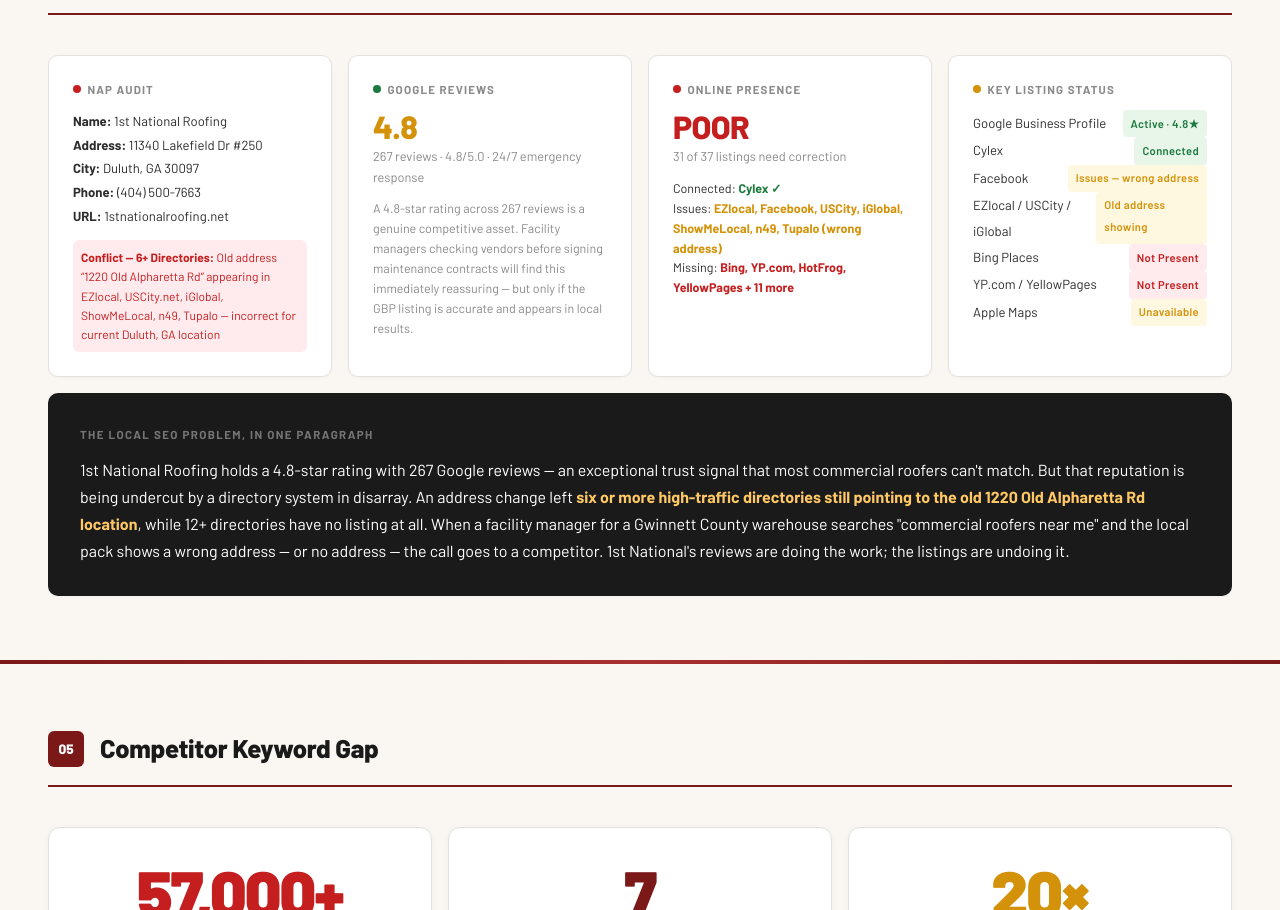
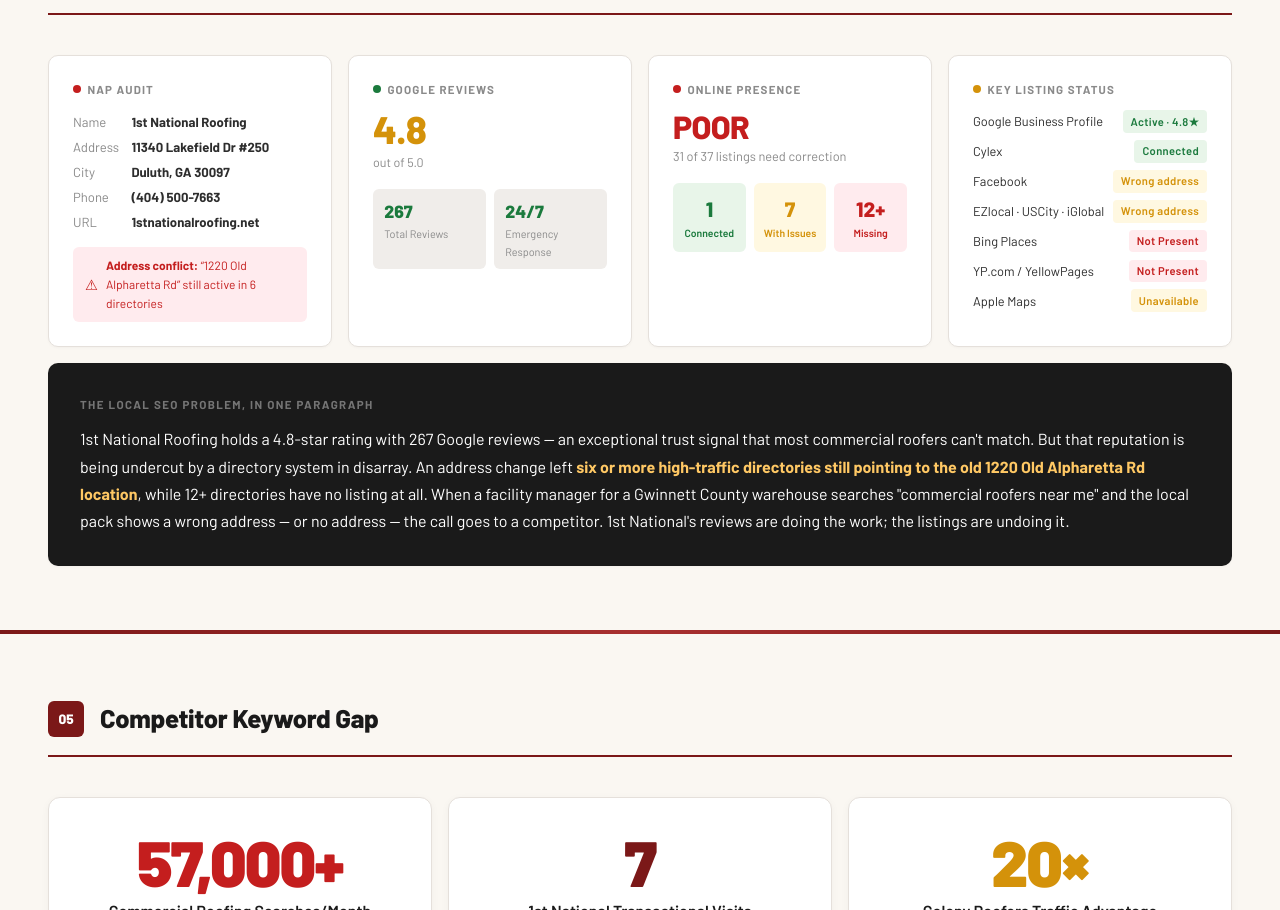
Before and after one commit to AbstraktMarketing/digital-audit-1stnationalroofing, a plain HTML site: page index.html in a window 1280 px wide. Shown: the part 4577-5487 px from the top of the page. Drawn offline with Linux system fonts and the light colour scheme.

Commit message:
Update index.html

```diff
--- a/index.html
+++ b/index.html
@@ -951,52 +951,69 @@
     <div class="card">
       <!-- NAP: tokenize the 5 fields. Conflict box is EDIT (remove if no NAP conflict). -->
       <div class="card-label"><span class="dot red"></span> NAP Audit</div>
-      <div style="font-size:0.82rem;line-height:1.8">
-        <div><strong>Name:</strong> 1st National Roofing</div>
-        <div><strong>Address:</strong> 11340 Lakefield Dr #250</div>
-        <div><strong>City:</strong> Duluth, GA 30097</div>
-        <div><strong>Phone:</strong> (404) 500-7663</div>
-        <div><strong>URL:</strong> 1stnationalroofing.net</div>
+      <div style="font-size:0.82rem;line-height:1.9;margin-bottom:0.75rem">
+        <div style="display:flex;gap:0.4rem"><span style="color:var(--muted);min-width:52px">Name</span><strong>1st National Roofing</strong></div>
+        <div style="display:flex;gap:0.4rem"><span style="color:var(--muted);min-width:52px">Address</span><strong>11340 Lakefield Dr #250</strong></div>
+        <div style="display:flex;gap:0.4rem"><span style="color:var(--muted);min-width:52px">City</span><strong>Duluth, GA 30097</strong></div>
+        <div style="display:flex;gap:0.4rem"><span style="color:var(--muted);min-width:52px">Phone</span><strong>(404) 500-7663</strong></div>
+        <div style="display:flex;gap:0.4rem"><span style="color:var(--muted);min-width:52px">URL</span><strong>1stnationalroofing.net</strong></div>
       </div>
       <!-- EDIT: NAP conflict callout — delete this block if there is no conflict -->
-      <div style="margin-top:0.75rem;background:var(--red-light);border-radius:6px;padding:0.5rem;font-size:0.75rem;color:var(--red)">
-        <strong>Conflict &mdash; 6+ Directories:</strong> Old address &ldquo;1220 Old Alpharetta Rd&rdquo; appearing in EZlocal, USCity.net, iGlobal, ShowMeLocal, n49, Tupalo &mdash; incorrect for current Duluth, GA location
+      <div style="background:var(--red-light);border-radius:6px;padding:0.55rem 0.75rem;font-size:0.75rem;color:var(--red);display:flex;align-items:center;gap:0.5rem">
+        <span style="font-size:0.9rem;flex-shrink:0">⚠</span>
+        <span><strong>Address conflict:</strong> &ldquo;1220 Old Alpharetta Rd&rdquo; still active in 6 directories</span>
       </div>
       <!-- /EDIT -->
     </div>
     <div class="card">
       <!-- EDIT: Google Reviews. If GBP unverified use big-stat warning "Not Verified"; else show rating + count. -->
       <div class="card-label"><span class="dot green"></span> Google Reviews</div>
-      <div class="big-stat warning" style="font-size:2rem">4.8</div>
-      <div class="stat-sub">267 reviews · 4.8/5.0 · 24/7 emergency response</div>
-      <div style="margin-top:0.75rem;font-size:0.78rem;color:var(--muted)">
-        A 4.8-star rating across 267 reviews is a genuine competitive asset. Facility managers checking vendors before signing maintenance contracts will find this immediately reassuring — but only if the GBP listing is accurate and appears in local results.
+      <div class="big-stat warning" style="font-size:2.4rem;line-height:1;margin-bottom:0.25rem">4.8</div>
+      <div style="font-size:0.78rem;color:var(--muted);margin-bottom:1rem">out of 5.0</div>
+      <div style="display:grid;grid-template-columns:1fr 1fr;gap:0.5rem">
+        <div style="background:var(--light-gray);border-radius:6px;padding:0.55rem 0.7rem">
+          <div style="font-size:1.1rem;font-weight:800;color:var(--green)">267</div>
+          <div style="font-size:0.68rem;color:var(--muted)">Total Reviews</div>
+        </div>
+        <div style="background:var(--light-gray);border-radius:6px;padding:0.55rem 0.7rem">
+          <div style="font-size:1.1rem;font-weight:800;color:var(--green)">24/7</div>
+          <div style="font-size:0.68rem;color:var(--muted)">Emergency Response</div>
+        </div>
       </div>
       <!-- /EDIT -->
     </div>
     <div class="card">
       <!-- EDIT: Online presence rating (POOR/FAIR/GOOD) + active/issues/missing breakdown -->
       <div class="card-label"><span class="dot red"></span> Online Presence</div>
-      <div class="big-stat sm danger">POOR</div>
-      <div class="stat-sub">31 of 37 listings need correction</div>
-      <div style="margin-top:0.75rem">
-        <div style="font-size:0.78rem;color:var(--text)">Connected: <strong style="color:var(--green)">Cylex &check;</strong></div>
-        <div style="font-size:0.78rem;color:var(--text)">Issues: <strong style="color:var(--amber)">EZlocal, Facebook, USCity, iGlobal, ShowMeLocal, n49, Tupalo (wrong address)</strong></div>
-        <div style="font-size:0.78rem;color:var(--text)">Missing: <strong style="color:var(--red)">Bing, YP.com, HotFrog, YellowPages + 11 more</strong></div>
+      <div class="big-stat sm danger" style="margin-bottom:0.25rem">POOR</div>
+      <div class="stat-sub" style="margin-bottom:1rem">31 of 37 listings need correction</div>
+      <div style="display:grid;grid-template-columns:1fr 1fr 1fr;gap:0.5rem;text-align:center">
+        <div style="background:var(--green-light);border-radius:6px;padding:0.6rem 0.25rem">
+          <div style="font-size:1.3rem;font-weight:800;color:var(--green)">1</div>
+          <div style="font-size:0.65rem;color:var(--green);font-weight:600">Connected</div>
+        </div>
+        <div style="background:var(--amber-light);border-radius:6px;padding:0.6rem 0.25rem">
+          <div style="font-size:1.3rem;font-weight:800;color:var(--amber)">7</div>
+          <div style="font-size:0.65rem;color:var(--amber);font-weight:600">With Issues</div>
+        </div>
+        <div style="background:var(--red-light);border-radius:6px;padding:0.6rem 0.25rem">
+          <div style="font-size:1.3rem;font-weight:800;color:var(--red)">12+</div>
+          <div style="font-size:0.65rem;color:var(--red);font-weight:600">Missing</div>
+        </div>
       </div>
       <!-- /EDIT -->
     </div>
     <div class="card">
       <!-- EDIT: Key listing status. badge green/amber/red per listing. REPEAT row per directory. -->
       <div class="card-label"><span class="dot amber"></span> Key Listing Status</div>
-      <div style="font-size:0.82rem;line-height:2">
-        <div style="display:flex;justify-content:space-between"><span>Google Business Profile</span><span class="badge green">Active · 4.8★</span></div>
-        <div style="display:flex;justify-content:space-between"><span>Cylex</span><span class="badge green">Connected</span></div>
-        <div style="display:flex;justify-content:space-between"><span>Facebook</span><span class="badge amber">Issues &mdash; wrong address</span></div>
-        <div style="display:flex;justify-content:space-between"><span>EZlocal / USCity / iGlobal</span><span class="badge amber">Old address showing</span></div>
-        <div style="display:flex;justify-content:space-between"><span>Bing Places</span><span class="badge red">Not Present</span></div>
-        <div style="display:flex;justify-content:space-between"><span>YP.com / YellowPages</span><span class="badge red">Not Present</span></div>
-        <div style="display:flex;justify-content:space-between"><span>Apple Maps</span><span class="badge amber">Unavailable</span></div>
+      <div style="display:flex;flex-direction:column;gap:0.45rem;margin-top:0.25rem">
+        <div style="display:flex;justify-content:space-between;align-items:center;font-size:0.8rem"><span style="color:var(--text)">Google Business Profile</span><span class="badge green">Active · 4.8★</span></div>
+        <div style="display:flex;justify-content:space-between;align-items:center;font-size:0.8rem"><span style="color:var(--text)">Cylex</span><span class="badge green">Connected</span></div>
+        <div style="display:flex;justify-content:space-between;align-items:center;font-size:0.8rem"><span style="color:var(--text)">Facebook</span><span class="badge amber">Wrong address</span></div>
+        <div style="display:flex;justify-content:space-between;align-items:center;font-size:0.8rem"><span style="color:var(--text)">EZlocal · USCity · iGlobal</span><span class="badge amber">Wrong address</span></div>
+        <div style="display:flex;justify-content:space-between;align-items:center;font-size:0.8rem"><span style="color:var(--text)">Bing Places</span><span class="badge red">Not Present</span></div>
+        <div style="display:flex;justify-content:space-between;align-items:center;font-size:0.8rem"><span style="color:var(--text)">YP.com / YellowPages</span><span class="badge red">Not Present</span></div>
+        <div style="display:flex;justify-content:space-between;align-items:center;font-size:0.8rem"><span style="color:var(--text)">Apple Maps</span><span class="badge amber">Unavailable</span></div>
       </div>
       <!-- /EDIT -->
     </div>
```
